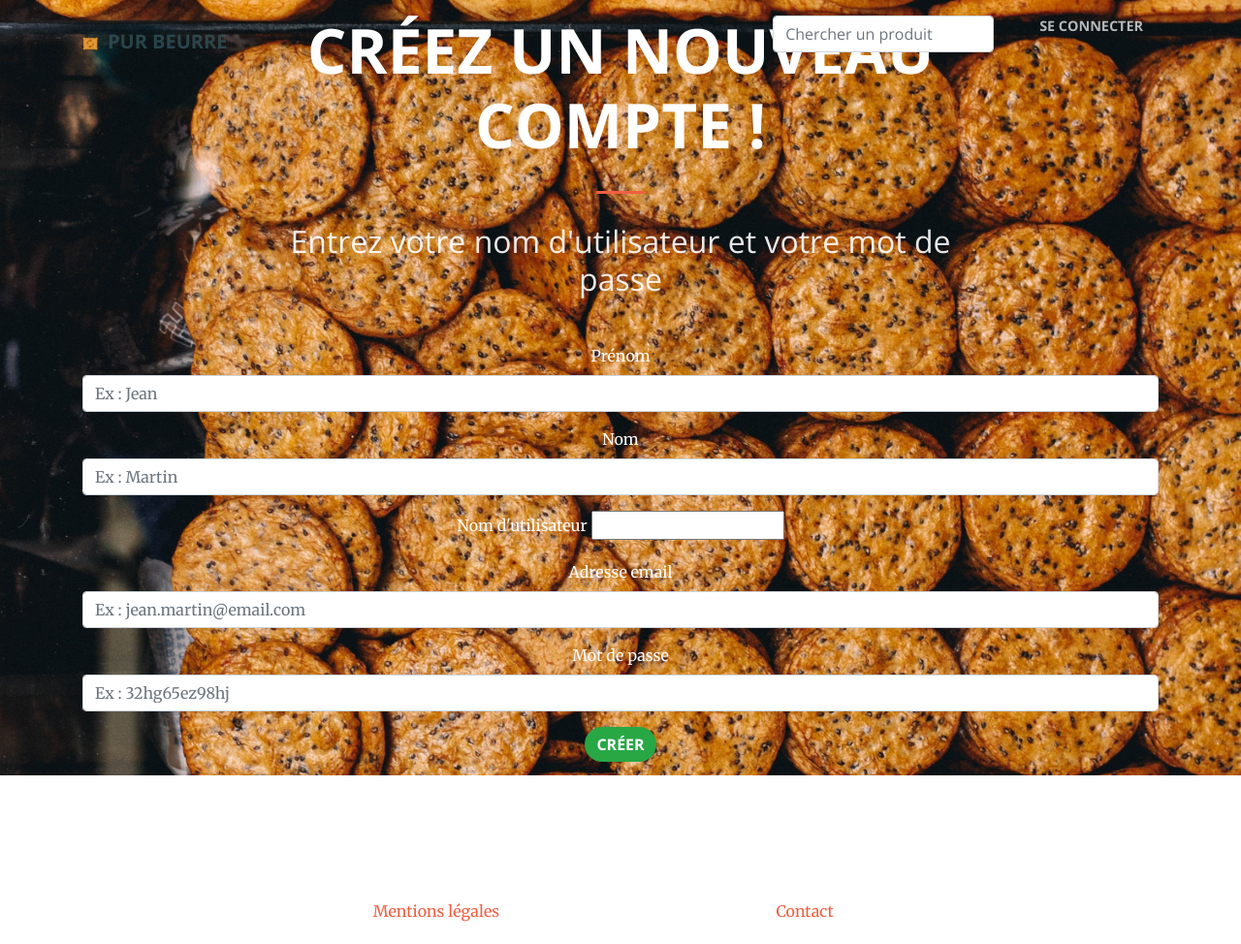
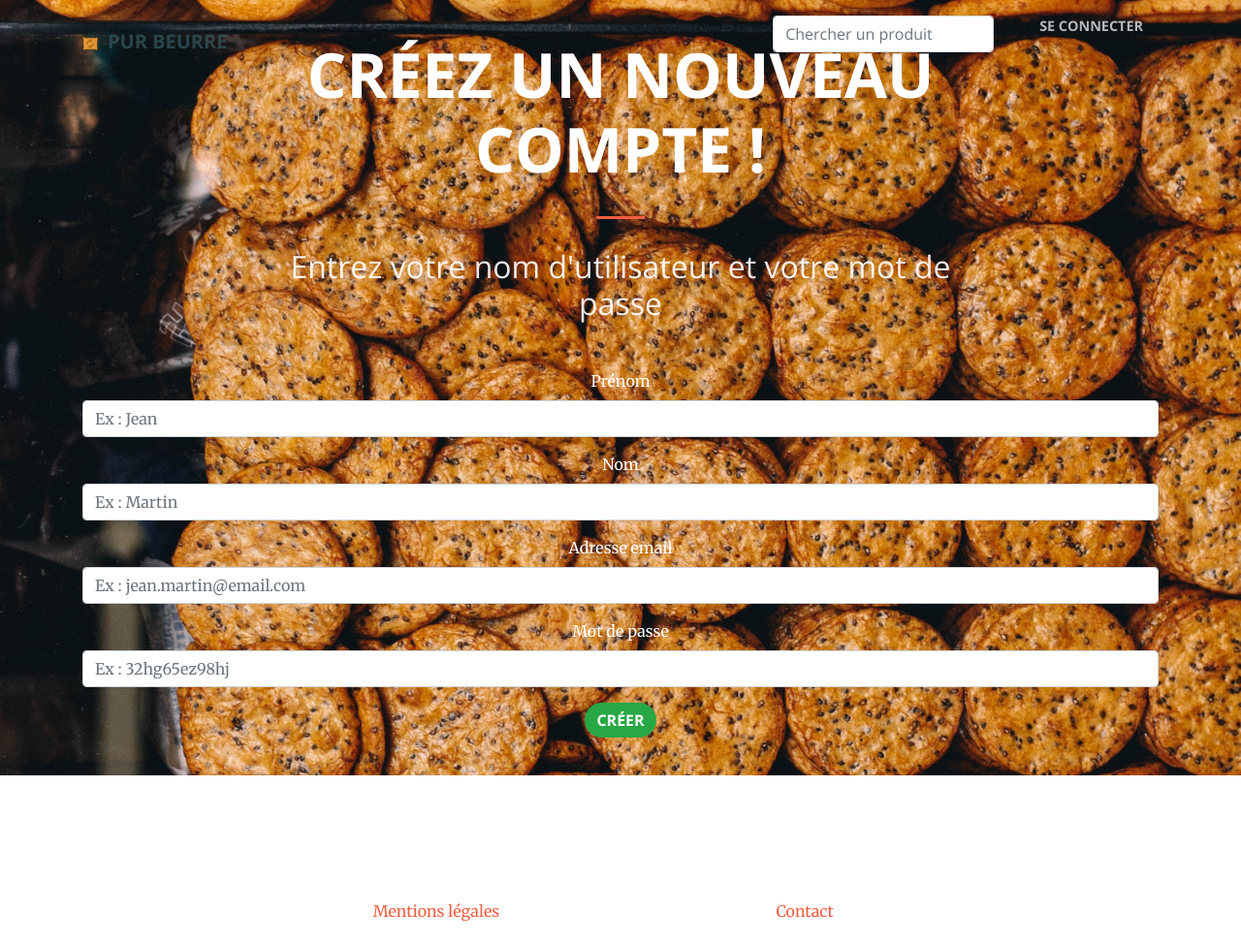
Before and after one commit to lauremenaut/2018_07_31_python_projet_8, a Django app: page /healthier_food/new_account in a window 1280 px wide. Shown: the top 974 px of the page at 97% size. Run offline with Django 3.2, Linux system fonts and the light colour scheme; some libraries are stand-ins or nearby versions.

Commit message:
remove username related field in form

```diff
--- a/pur_beurre_lm/healthier_food/templates/healthier_food/pages/new_account.html
+++ b/pur_beurre_lm/healthier_food/templates/healthier_food/pages/new_account.html
@@ -33,11 +33,6 @@
                 </div>
 
                 <div class="form-group">
-                    <label for="{{ form.username.id_for_label }}" class="control-label">Nom d'utilisateur</label>
-                    {{ form.username }}
-                </div>
-
-                <div class="form-group">
                     <label for="{{ form.email.id_for_label }}" class="control-label">Adresse email</label>
                     {{ form.email }}
                 </div>
```
